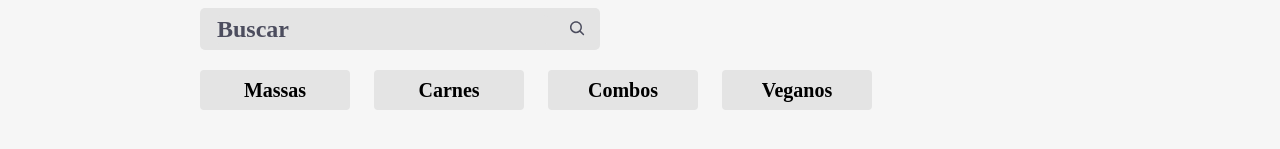
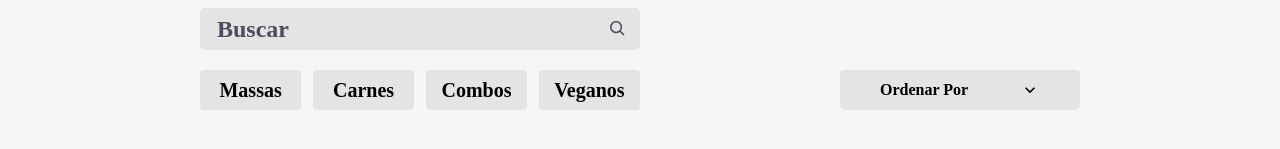
Before and after one commit to Phyper14/aluroni, a React (Create React App) app: page / in a window 1280 px wide. Shown: the part 527-676 px from the top of the page. Built offline with nearby package versions, Linux system fonts and the light colour scheme; a web font is replaced by a local one.

Commit message:
Add Ordenador

```diff
--- a/src/pages/Cardapio/Buscador/Buscador.module.scss
+++ b/src/pages/Cardapio/Buscador/Buscador.module.scss
@@ -10,7 +10,7 @@
 	height: 42px;
 	justify-content: space-between;
 	padding: 0 15px;
-	width: 400px;
+	width: 50%;
 	@media (max-width: $mobile) {
 		width: 100%;
 	}
--- a/src/pages/Cardapio/Filtos/Filtros.module.scss
+++ b/src/pages/Cardapio/Filtos/Filtros.module.scss
@@ -1,9 +1,12 @@
 @import "styles/variaveis";
 .filtros {
 	display: flex;
-	gap: 24px;
+	gap: 2%;
+	row-gap: 24px;
 	flex-wrap: wrap;
+	justify-content: space-between;
 	margin: 20px 0;
+	width: 50%;
 	&__filtro {
 		align-items: center;
 		background-color: $grey;
@@ -14,7 +17,8 @@
 		font-weight: bold;
 		height: 40px;
 		justify-content: center;
-		width: 150px;
+		min-width: 100px;
+		width: 23%;
 		&--ativo {
 			background-color: $blue;
 			color: white;
--- /dev/null
+++ b/src/pages/Cardapio/Ordenador/Opcoes.json
@@ -0,0 +1,18 @@
+[
+	{
+		"nome": "",
+		"value": ""
+	},
+	{
+		"nome": "Porção",
+		"value": "porcao"
+	},
+	{
+		"nome": "Qtd. pessoas",
+		"value": "qtd_pessoas"
+	},
+	{
+		"nome": "Preço",
+		"value": "preco"
+	}
+]
--- /dev/null
+++ b/src/pages/Cardapio/Ordenador/Ordenador.module.scss
@@ -0,0 +1,49 @@
+@import "styles/variaveis";
+
+.ordenador {
+	align-items: center;
+	background-color: $grey;
+	border: none;
+	border-top-left-radius: 4px;
+	border-top-right-radius: 4px;
+	display: flex;
+	font-size: 1rem;
+	font-weight: bold;
+	height: 40px;
+	justify-content: space-between;
+	min-width: 240px;
+	padding: 0 40px;
+	position: relative;
+	&--ativo {
+		background-color: $blue;
+		color: white;
+	}
+	&__options {
+		display: none;
+		position: absolute;
+		left: 0;
+		flex-direction: column;
+		top: 100%;
+		width: 100%;
+		&--ativo {
+			display: flex;
+		}
+	}
+	&__option {
+		align-items: center;
+		background-color: $grey;
+		border-top: 2px solid $light-grey;
+		box-sizing: border-box;
+		color: $black;
+		display: flex;
+		height: 40px;
+		justify-content: center;
+		width: inherit;
+		&:hover,
+		&--ativo {
+			background-color: $blue;
+			cursor: pointer;
+			color: white;
+		}
+	}
+}
--- /dev/null
+++ b/src/pages/Cardapio/Ordenador/index.tsx
@@ -0,0 +1,51 @@
+import styles from "./Ordenador.module.scss";
+import Opcoes from "./Opcoes.json";
+import React, { useState } from "react";
+import classNames from "classnames";
+import { MdKeyboardArrowDown, MdKeyboardArrowUp } from "react-icons/md";
+
+type IOpcao = typeof Opcoes[0];
+
+interface Props {
+	ordenador: string;
+	setOrdenador: React.Dispatch<React.SetStateAction<string>>;
+}
+
+export default function Ordenador({ ordenador, setOrdenador }: Props) {
+	const [aberto, setAberto] = useState(false);
+	const nomeOrdenador =
+		ordenador && Opcoes.find((opcao) => opcao.value === ordenador)?.nome;
+	return (
+		<button
+			className={classNames({
+				[styles.ordenador]: true,
+				[styles["ordenador--ativo"]]: ordenador !== "",
+			})}
+			onClick={() => setAberto(!aberto)}
+			onBlur={() => setAberto(false)}
+		>
+			<span>{nomeOrdenador || "Ordenar Por"}</span>
+			{aberto ? (
+				<MdKeyboardArrowUp size={20} />
+			) : (
+				<MdKeyboardArrowDown size={20} />
+			)}
+			<div
+				className={classNames({
+					[styles.ordenador__options]: true,
+					[styles["ordenador__options--ativo"]]: aberto,
+				})}
+			>
+				{Opcoes.map((opcao) => (
+					<div
+						className={styles.ordenador__option}
+						key={opcao.value}
+						onClick={() => setOrdenador(opcao.value)}
+					>
+						{opcao.nome}
+					</div>
+				))}
+			</div>
+		</button>
+	);
+}
--- a/src/pages/Cardapio/index.tsx
+++ b/src/pages/Cardapio/index.tsx
@@ -3,10 +3,12 @@
 import Buscador from "./Buscador";
 import { useState } from "react";
 import Filtros from "./Filtos";
+import Ordenador from "./Ordenador";
 
 export default function Cardapio() {
 	const [busca, setBusca] = useState<string>("");
 	const [filtro, setFiltro] = useState<number | null>(null);
+	const [ordenador, setOrdenador] = useState("");
 	return (
 		<main>
 			<nav className={styles.menu}>
@@ -22,6 +24,10 @@
 				<Buscador busca={busca} setBusca={setBusca} />
 				<div className={styles.cardapio__filtros}>
 					<Filtros filtro={filtro} setFiltro={setFiltro} />
+					<Ordenador
+						ordenador={ordenador}
+						setOrdenador={setOrdenador}
+					/>
 				</div>
 			</section>
 		</main>
```
